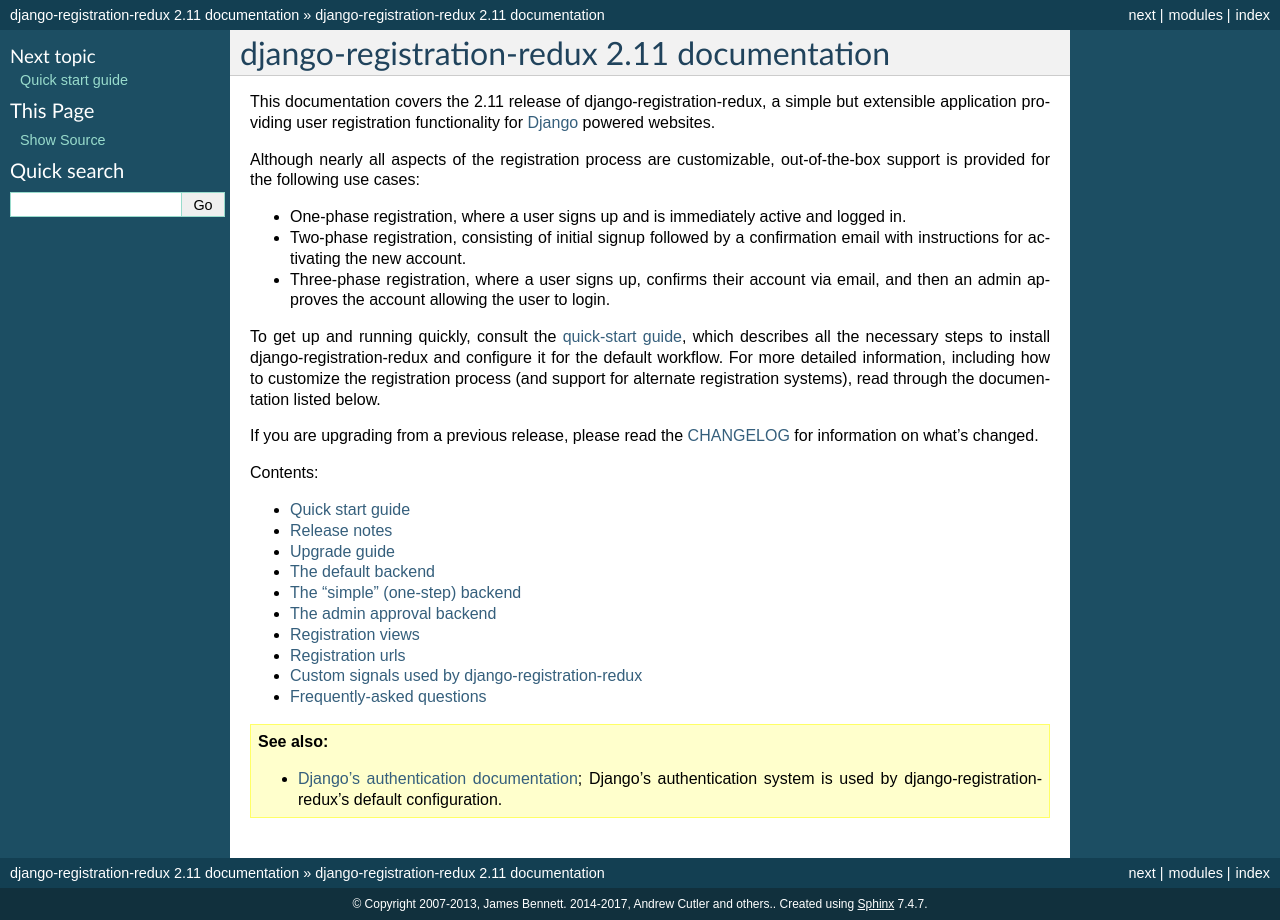
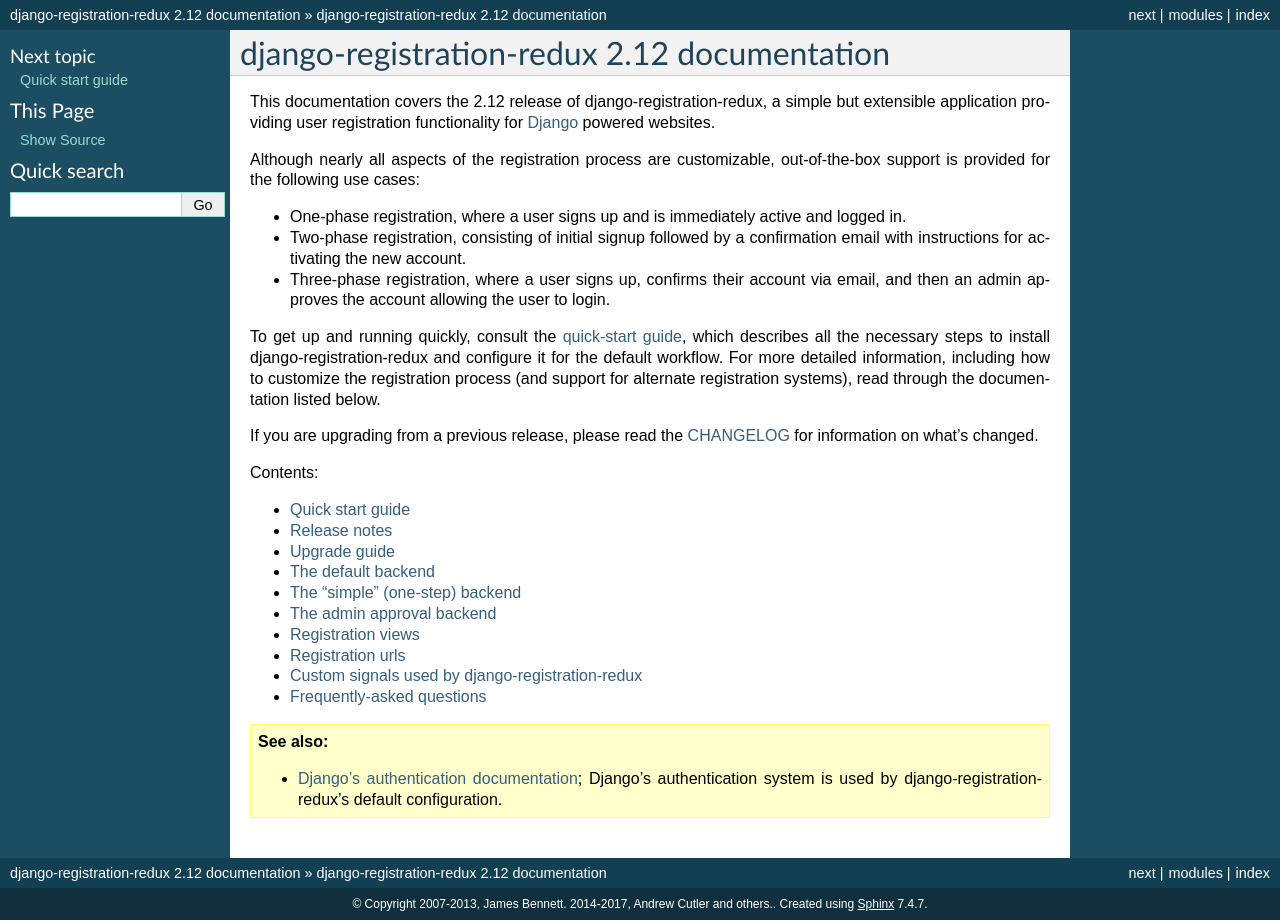
Before and after one commit to macropin/django-registration, a Sphinx documentation site: the page built from docs/index.rst, in a window 1280 px wide. Built offline with Sphinx 7.4.7, drawn with Linux system fonts in a browser that asks for light colours; pages that are not in the unit, such as notebooks, are missing from menus.

Commit message:
prep for 2.12 release (#433)

```diff
--- a/docs/conf.py
+++ b/docs/conf.py
@@ -44,9 +44,9 @@
 # built documents.
 #
 # The short X.Y version.
-version = '2.11'
+version = '2.12'
 # The full version, including alpha/beta/rc tags.
-release = '2.11'
+release = '2.12'
 
 # The language for content autogenerated by Sphinx. Refer to documentation
 # for a list of supported languages.
--- a/registration/__init__.py
+++ b/registration/__init__.py
@@ -1,4 +1,4 @@
-VERSION = (2, 11, 0, 'final', 0)
+VERSION = (2, 12, 0, 'final', 0)
 
 # for Django-3.1 and prior
 default_app_config = 'registration.apps.RegistrationConfig'
```
Also changed, not shown: 1 other file.
